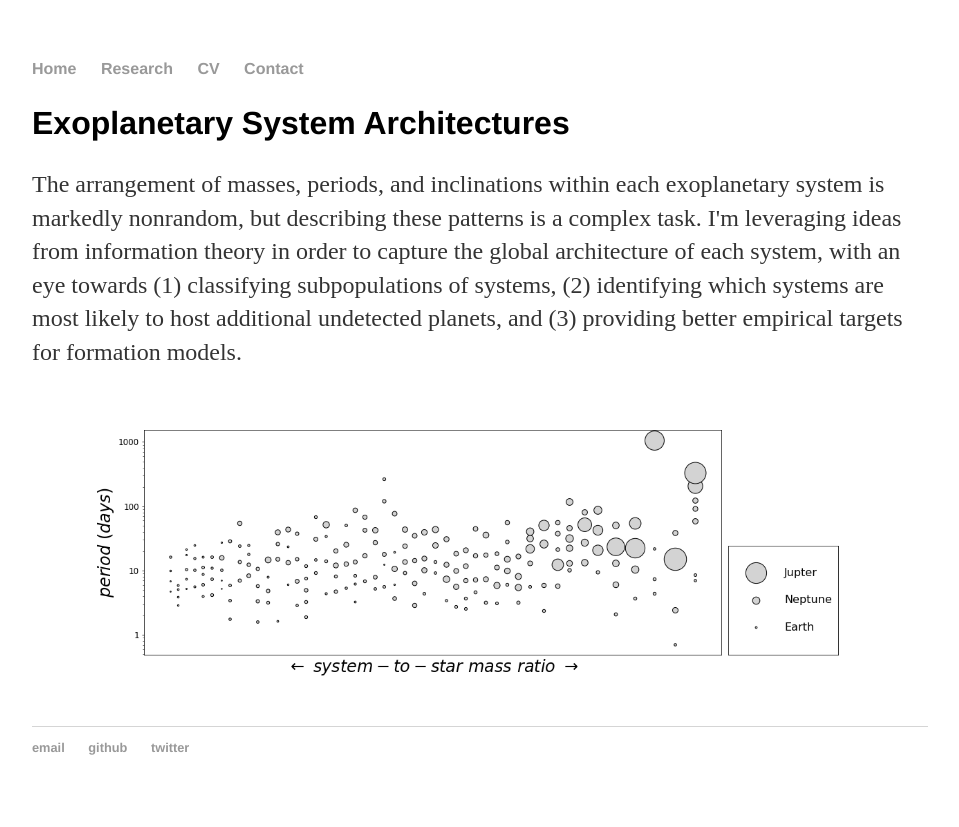
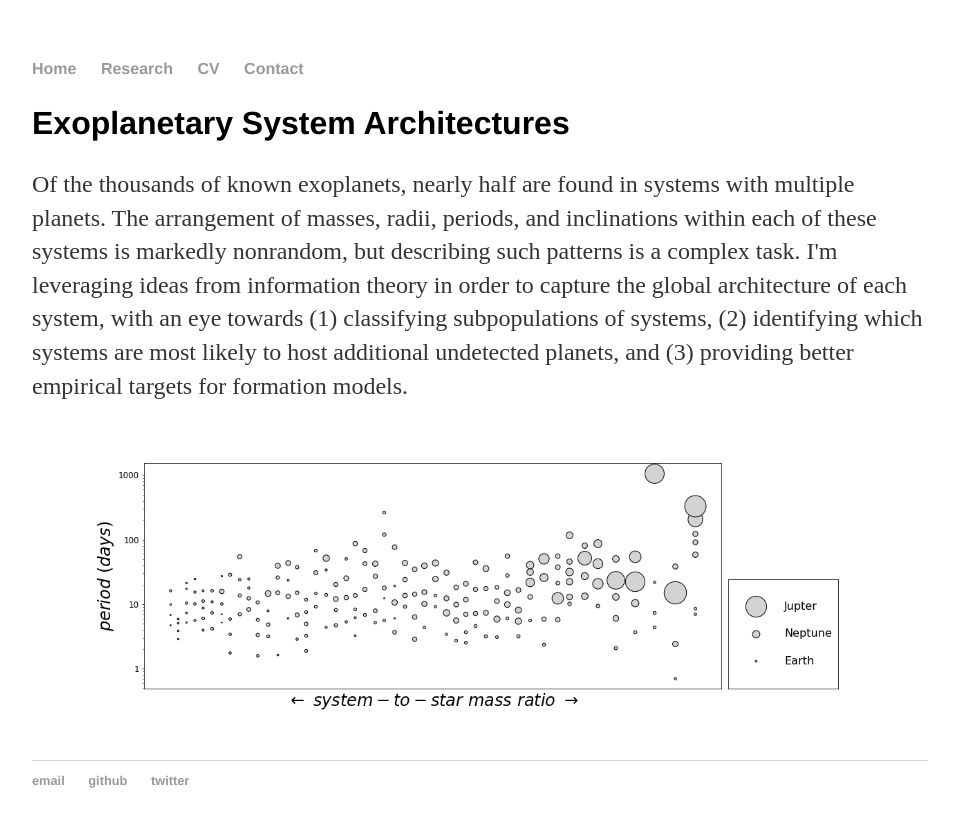
Before and after one commit to gjgilbert/gjgilbert.github.io, a Jekyll site: the page built from research/index.html, in a window 1280 px wide. Shown: the top 827 px of the page, without its empty margins (160-1119 px from the left). Built offline with Jekyll 4.4.1, drawn with Linux system fonts in a browser that asks for light colours.

Commit message:
Update index.html

```diff
--- a/research/index.html
+++ b/research/index.html
@@ -4,6 +4,7 @@
 ---
 <div class="blurb">
 	<h2>Exoplanetary System Architectures</h2>
-	<p>The arrangement of masses, periods, and inclinations within each exoplanetary system is markedly nonrandom, but describing these patterns is a complex task. I'm leveraging ideas from information theory in order to capture the global architecture of each system, with an eye towards (1) classifying subpopulations of systems, (2) identifying which systems are most likely to host additional undetected planets, and (3) providing better empirical targets for formation models.</p>
+	<p>Of the thousands of known exoplanets, nearly half are found in systems with multiple planets.
+The arrangement of masses, radii, periods, and inclinations within each of these systems is markedly nonrandom, but describing such patterns is a complex task. I'm leveraging ideas from information theory in order to capture the global architecture of each system, with an eye towards (1) classifying subpopulations of systems, (2) identifying which systems are most likely to host additional undetected planets, and (3) providing better empirical targets for formation models.</p>
 	<p><img src="gallery.png" style="max-width:100%;height:auto;"></p>
 </div><!-- /.blurb -->
```
